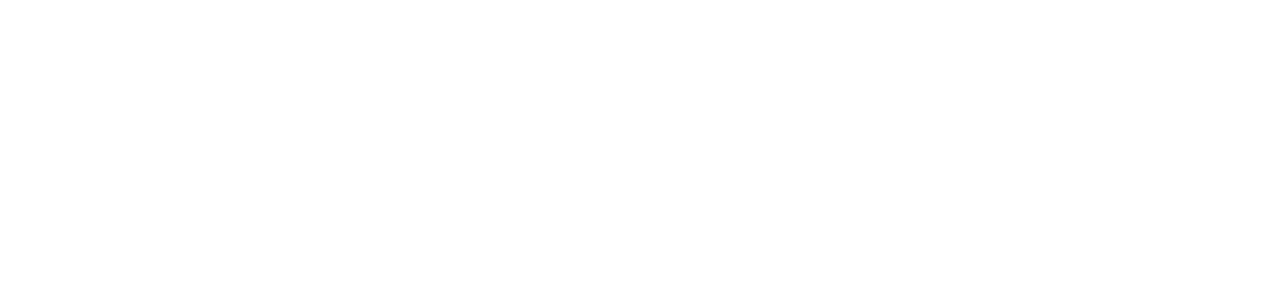
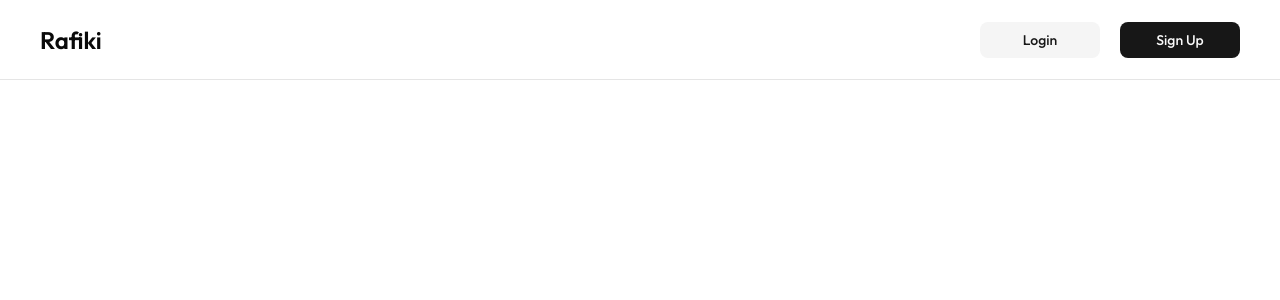
Before and after one commit to Tshobohwa/rafiki, a Next.js app in the folder web/: page / in a window 1280 px wide. Shown: the top 300 px of the page. Built offline with nearby package versions, Linux system fonts and the light colour scheme.

Commit message:
Create Navbar

```diff
--- a/web/app/page.tsx
+++ b/web/app/page.tsx
@@ -1,5 +1,21 @@
+import { Button } from "@/components/ui/button";
+import { CardTitle } from "@/components/ui/card";
 import Image from "next/image";
 
 export default function Home() {
-  return <div className=""></div>;
+  return (
+    <div className="">
+      <nav className="sticky top-0 left-0 right-0 z-50 w-full flex items-center justify-between p-4 bg-white/75 backdrop-blur-sm h-20 border-b px-10">
+        <CardTitle className="text-2xl">Rafiki</CardTitle>
+        <div className="flex gap-5">
+          <Button variant={"secondary"} className="w-30">
+            Login
+          </Button>
+          <Button variant={"default"} className="w-30">
+            Sign Up
+          </Button>
+        </div>
+      </nav>
+    </div>
+  );
 }
--- /dev/null
+++ b/web/components/ui/card.tsx
@@ -0,0 +1,92 @@
+import * as React from "react";
+
+import { cn } from "@/lib/utils";
+
+function Card({ className, ...props }: React.ComponentProps<"div">) {
+  return (
+    <div
+      data-slot="card"
+      className={cn(
+        "bg-card text-card-foreground flex flex-col gap-6 rounded-xl border py-6 shadow-sm",
+        className,
+      )}
+      {...props}
+    />
+  );
+}
+
+function CardHeader({ className, ...props }: React.ComponentProps<"div">) {
+  return (
+    <div
+      data-slot="card-header"
+      className={cn(
+        "@container/card-header grid auto-rows-min grid-rows-[auto_auto] items-start gap-2 px-6 has-data-[slot=card-action]:grid-cols-[1fr_auto] [.border-b]:pb-6",
+        className,
+      )}
+      {...props}
+    />
+  );
+}
+
+function CardTitle({ className, ...props }: React.ComponentProps<"div">) {
+  return (
+    <div
+      data-slot="card-title"
+      className={cn("leading-none font-semibold", className)}
+      {...props}
+    />
+  );
+}
+
+function CardDescription({ className, ...props }: React.ComponentProps<"div">) {
+  return (
+    <div
+      data-slot="card-description"
+      className={cn("text-muted-foreground text-sm", className)}
+      {...props}
+    />
+  );
+}
+
+function CardAction({ className, ...props }: React.ComponentProps<"div">) {
+  return (
+    <div
+      data-slot="card-action"
+      className={cn(
+        "col-start-2 row-span-2 row-start-1 self-start justify-self-end",
+        className,
+      )}
+      {...props}
+    />
+  );
+}
+
+function CardContent({ className, ...props }: React.ComponentProps<"div">) {
+  return (
+    <div
+      data-slot="card-content"
+      className={cn("px-6", className)}
+      {...props}
+    />
+  );
+}
+
+function CardFooter({ className, ...props }: React.ComponentProps<"div">) {
+  return (
+    <div
+      data-slot="card-footer"
+      className={cn("flex items-center px-6 [.border-t]:pt-6", className)}
+      {...props}
+    />
+  );
+}
+
+export {
+  Card,
+  CardHeader,
+  CardFooter,
+  CardTitle,
+  CardAction,
+  CardDescription,
+  CardContent,
+};
```
